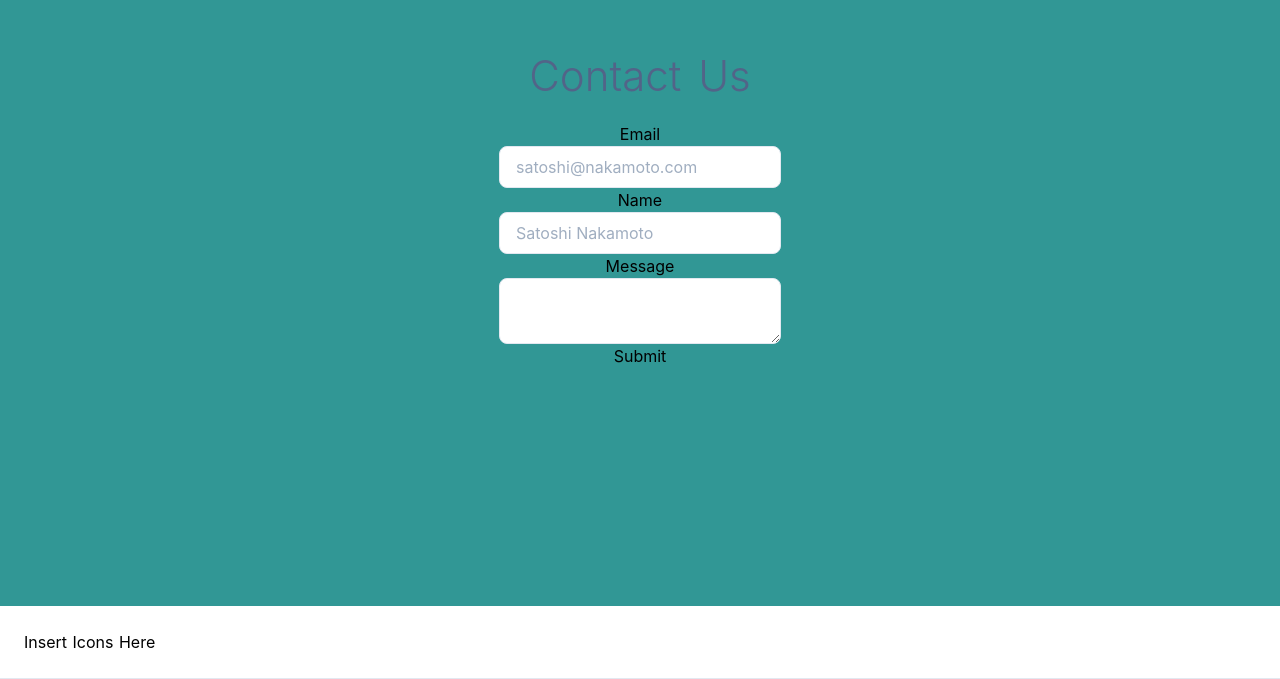
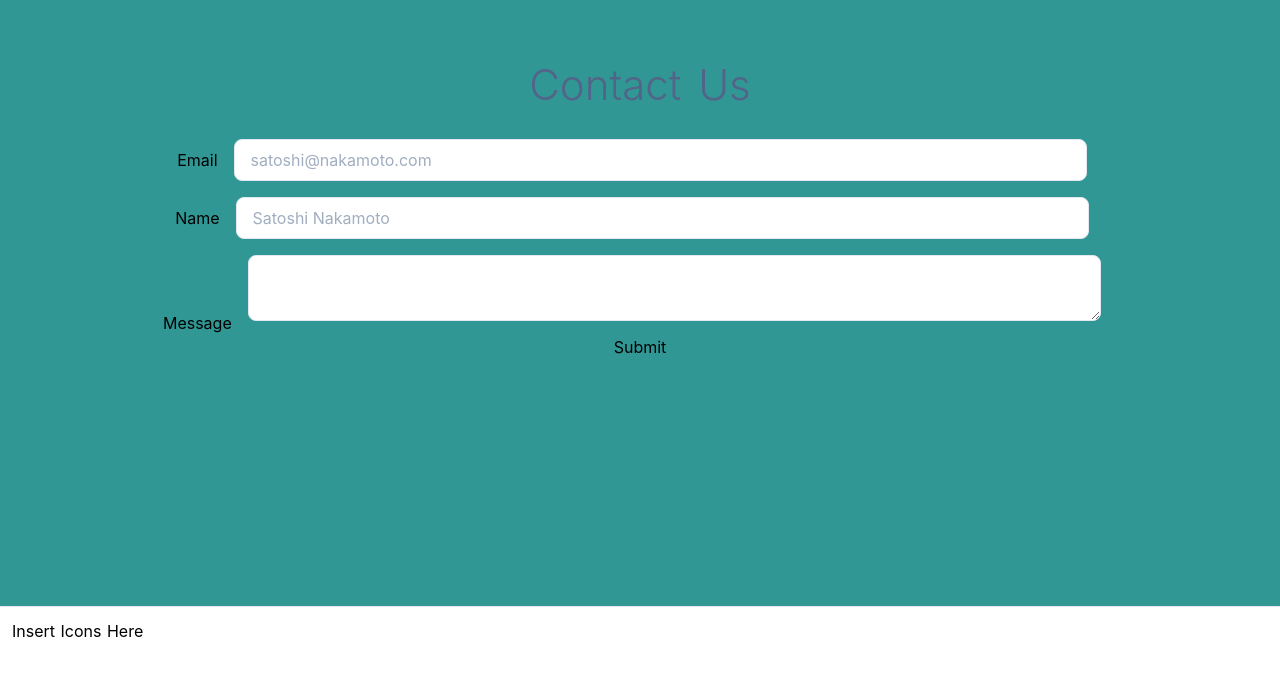
Before and after one commit to QuickieCoin/quickiecoin-web, a Nuxt app: page / in a window 1280 px wide. Shown: the part 1794-2473 px from the top of the page. After the commit the page ends 2449 px from the top, so only its background shows below. Built offline with nearby package versions, Linux system fonts and the light colour scheme.

Commit message:
playing around with contact form styling

```diff
--- a/components/ContactForm.vue
+++ b/components/ContactForm.vue
@@ -1,18 +1,26 @@
 <template>
-  <div class="contact-form">
+  <div class="contact-form w-full">
     <h1 class="subtitle">Contact Us</h1>
     <form>
       <div class="input">
-        <label>Email</label>
-        <input class="bg-white focus:outline-none focus:shadow-outline border border-gray-300 rounded-lg py-2 px-4 block w-full appearance-none leading-normal" type="email" placeholder="satoshi@nakamoto.com"/>
+        <label class="w-3/12">Email</label>
+        <input
+          class="w-8/12 bg-white focus:outline-none focus:shadow-outline border border-gray-300 rounded-lg py-2 px-4 my-2 mx-4 appearance-none leading-normal"
+          type="email"
+          placeholder="satoshi@nakamoto.com"/>
       </div>
       <div class="input">
-        <label>Name</label>
-        <input type="text" class="bg-white focus:outline-none focus:shadow-outline border border-gray-300 rounded-lg py-2 px-4 block w-full appearance-none leading-normal" placeholder="Satoshi Nakamoto"/>
+        <label class="w-3/12">Name</label>
+        <input
+          type="text"
+          class="w-8/12 bg-white focus:outline-none focus:shadow-outline border border-gray-300 rounded-lg py-2 px-4 my-2 mx-4 appearance-none leading-normal"
+          placeholder="Satoshi Nakamoto"/>
       </div>
       <div class="input">
-        <label>Message</label>
-        <textarea class="bg-white focus:outline-none focus:shadow-outline border border-gray-300 rounded-lg py-2 px-4 block w-full appearance-none leading-normal" type="message"/>
+        <label class="w-3/12">Message</label>
+        <textarea
+          class="w-8/12 bg-white focus:outline-none focus:shadow-outline border border-gray-300 rounded-lg py-2 px-4 my-2 mx-4 appearance-none leading-normal"
+          type="message"/>
       </div>
       <input type="button">Submit</button>
     </form>
--- a/layouts/default.vue
+++ b/layouts/default.vue
@@ -2,7 +2,7 @@
   <div>
     <NavBar />
     <nuxt />
-    <footer class="items-center justify-between p-6 border-b w-full bg-white">
+    <footer class="items-center justify-between p-3 border-t w-full bg-white">
       Insert Icons Here
     </footer>
   </div>
--- a/pages/index.vue
+++ b/pages/index.vue
@@ -21,9 +21,7 @@
       </div>
     </div>
     <div class="container w-full sub-section bg-teal-600">
-      <div>
-        <ContactForm/>
-      </div>
+      <ContactForm/>
     </div>
   </main>
 </template>
```
